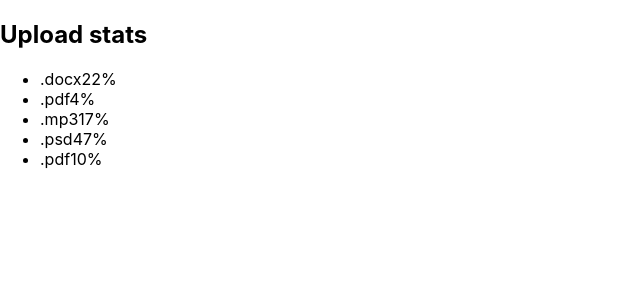
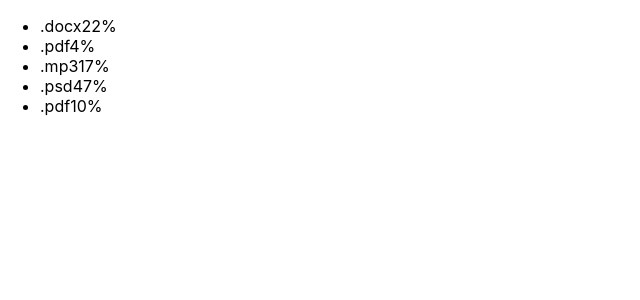
Before and after one commit to Tsimura/goit-react-hw-01-components, a React (Create React App) app: page / in a window 1280 px wide. Shown: the top 300 px of the page, without its empty margins (0-640 px from the left). Built offline with nearby package versions, Linux system fonts and the light colour scheme.

Commit message:
edited the title

```diff
--- a/src/components/StatisticsList/StatisticsList.jsx
+++ b/src/components/StatisticsList/StatisticsList.jsx
@@ -1,5 +1,5 @@
 const StatisticsList = ({ stats }) => {
-  console.log(stats);
+  //   console.log(stats);
   return (
     <ul className="stat-list">
       {stats.map(data => (
--- a/src/components/StatisticsSection/StatisticsSection.jsx
+++ b/src/components/StatisticsSection/StatisticsSection.jsx
@@ -5,7 +5,7 @@ const StatisticsSection = () => {
   return (
     <>
       <section className="statistics">
-        <StatisticsTitle />
+        <StatisticsTitle stats={stats} />
         <StatisticsList stats={stats} />
       </section>
     </>
--- a/src/components/StatisticsTitle/StatisticsTitle.jsx
+++ b/src/components/StatisticsTitle/StatisticsTitle.jsx
@@ -1,4 +1,7 @@
+import stats from 'components/Statistics/data.json';
 const StatisticsTitle = () => {
-  return <h2 className="title">Upload stats</h2>;
+  const titleEl = false;
+  console.log(stats);
+  return <>{titleEl && <h2 class="title">Upload stats</h2>}</>;
 };
 export default StatisticsTitle;
```
